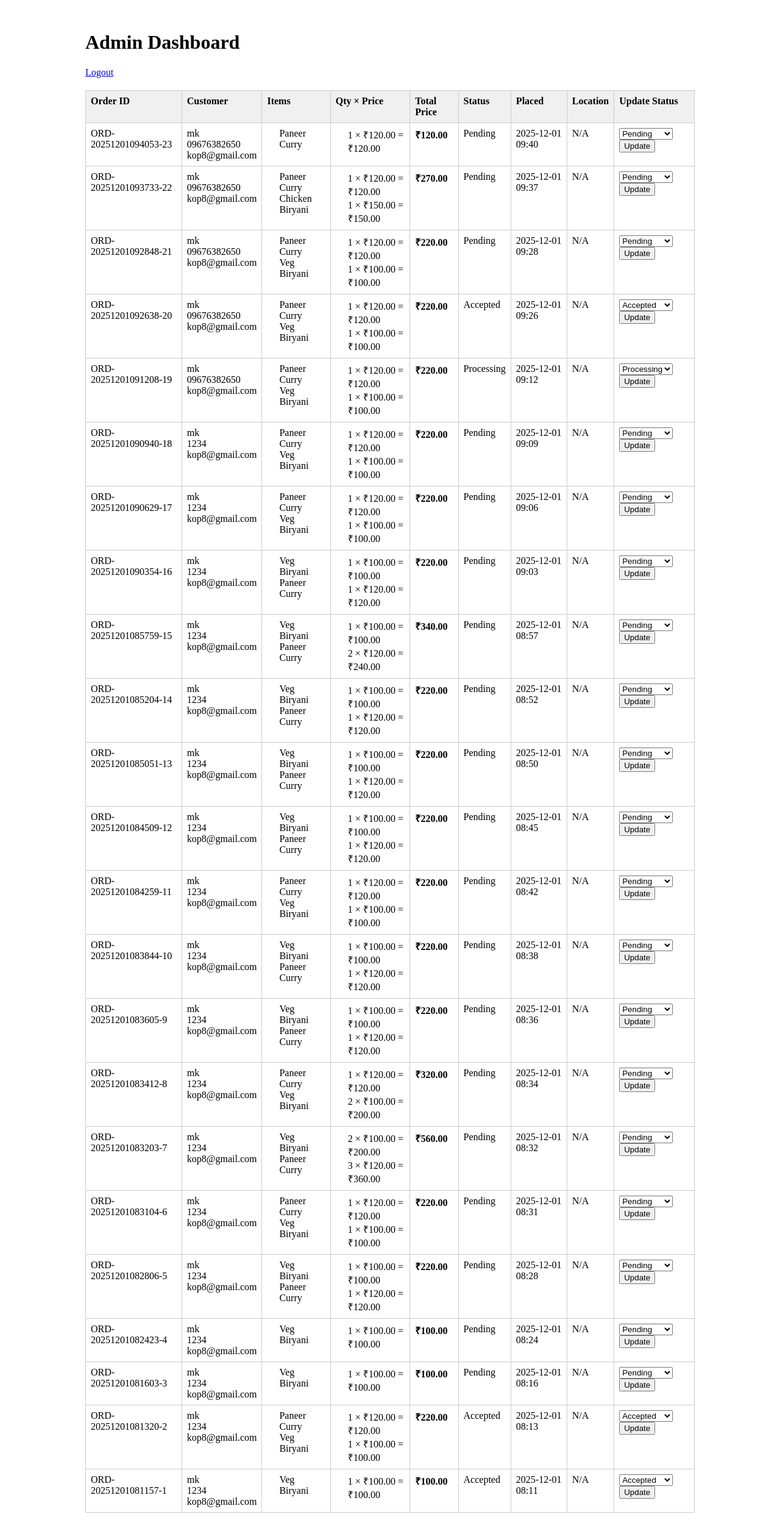
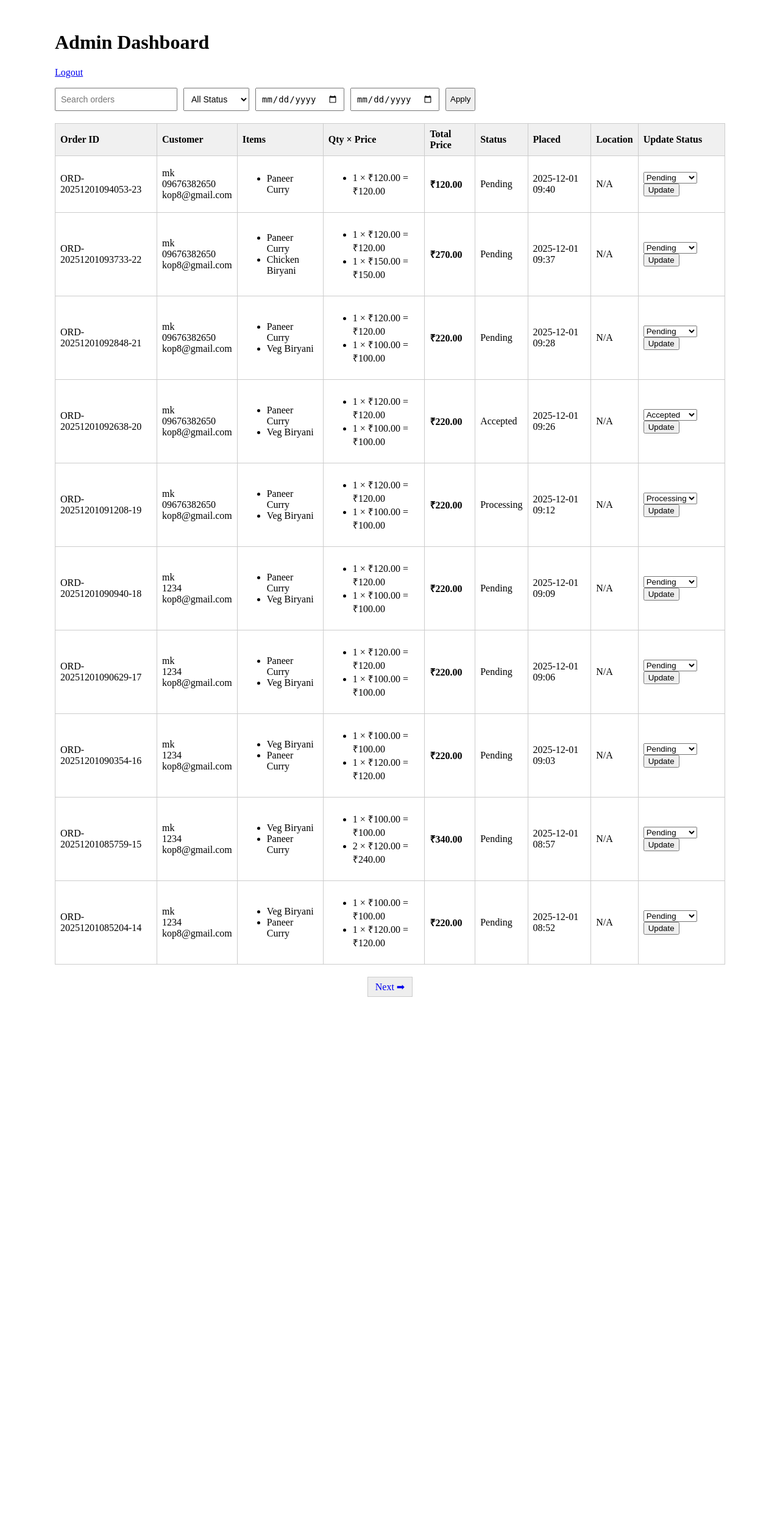
Before and after one commit to veera2121/demoorder_tracking, a Flask app: page /admin/dashboard in a window 1280 px wide. Shown: the whole page at 61% size. After the commit the page ends 1635 px from the top, so only its background shows below. Run offline with Flask 3, Linux system fonts and the light colour scheme; the visitor is signed in with stand-in values (Sample User, id 1).

Commit message:
add changes

```diff
--- a/app.py
+++ b/app.py
@@ -2,6 +2,9 @@ from flask import Flask, render_template, request, redirect, url_for, session, j
 from flask_sqlalchemy import SQLAlchemy
 from datetime import datetime
 from collections import defaultdict
+from sqlalchemy import or_, cast, String
+
+
 import json
 import os
 import requests
@@ -159,22 +162,29 @@ def place_order():
 
     db.session.commit()
 
-    return redirect(url_for("my_orders"))
+    return redirect(url_for("myorders"))
+
 
 
 # ------------------ TRACK ORDERS ------------------
 @app.route("/myorders", methods=["GET", "POST"])
-def my_orders():
+def myorders():
     orders = []
 
     if request.method == "POST":
-        phone = request.form.get("phone", "")
-        email = request.form.get("email", "")
+        phone = request.form.get("phone", "").strip()
+        email = request.form.get("email", "").strip()
 
+        query = Order.query
+
+        # Search by phone or email
         if phone:
-            orders = Order.query.filter_by(phone=phone).all()
+            query = query.filter(Order.phone == phone)
         elif email:
-            orders = Order.query.filter_by(email=email).all()
+            query = query.filter(Order.email == email)
+
+        # ORDER BY latest first (DESCENDING)
+        orders = query.order_by(Order.created_at.desc()).all()
 
     return render_template("myorders.html", orders=orders)
 
@@ -198,15 +208,6 @@ def admin_logout():
     return redirect(url_for("admin_login"))
 
 
-@app.route("/admin/dashboard")
-def admin_dashboard():
-    if not session.get("admin_logged_in"):
-        return redirect(url_for("admin_login"))
-
-    orders = Order.query.order_by(Order.id.desc()).all()
-    return render_template("admin_dashboard.html", orders=orders)
-
-
 @app.route("/admin/update_status/<int:order_db_id>", methods=["POST"])
 def update_status(order_db_id):
     if not session.get("admin_logged_in"):
@@ -217,6 +218,62 @@ def update_status(order_db_id):
     order.status = new_status
     db.session.commit()
     return redirect(url_for("admin_dashboard"))
+
+
+
+@app.route("/admin/dashboard", methods=["GET"])
+def admin_dashboard():
+    if not session.get("admin_logged_in"):
+        return redirect(url_for("admin_login"))
+
+    # ----- Filters -----
+    query = request.args.get("query", "").strip()
+    status_filter = request.args.get("status", "")
+    start_date = request.args.get("start_date", "")
+    end_date = request.args.get("end_date", "")
+
+    # ----- Pagination -----
+    page = int(request.args.get("page", 1))
+    per_page = 10  # items per page
+
+    orders_query = Order.query
+
+    # Search filter
+    if query:
+        orders_query = orders_query.filter(
+            or_(
+                Order.customer_name.contains(query),
+                Order.phone.contains(query),
+                Order.email.contains(query),
+                Order.order_id.contains(query)
+            )
+        )
+
+    # Status filter
+    if status_filter:
+        orders_query = orders_query.filter_by(status=status_filter)
+
+    # Date range filter
+    if start_date:
+        start_dt = datetime.strptime(start_date, "%Y-%m-%d")
+        orders_query = orders_query.filter(Order.created_at >= start_dt)
+
+    if end_date:
+        end_dt = datetime.strptime(end_date + " 23:59:59", "%Y-%m-%d %H:%M:%S")
+        orders_query = orders_query.filter(Order.created_at <= end_dt)
+
+    # Pagination apply
+    orders = orders_query.order_by(Order.created_at.desc()).paginate(page=page, per_page=per_page)
+
+    return render_template(
+        "admin_dashboard.html",
+        orders=orders.items,
+        pagination=orders,
+        query=query,
+        status_filter=status_filter,
+        start_date=start_date,
+        end_date=end_date,
+    )
 
 
 # ------------------ API ------------------
--- a/templates/admin_dashboard.html
+++ b/templates/admin_dashboard.html
@@ -6,12 +6,14 @@
   <title>Admin Dashboard</title>
 
   <style>
-    .container { max-width: 1000px; margin: 20px auto; padding: 10px; }
+    .container { max-width: 1100px; margin: 20px auto; padding: 10px; }
     table { width: 100%; border-collapse: collapse; margin-top: 20px; }
-    th, td { border: 1px solid #ccc; padding: 8px; text-align: left; vertical-align: top; }
+    th, td { border: 1px solid #ccc; padding: 8px; text-align: left; }
     th { background: #f0f0f0; }
-    ul { margin: 0; padding-left: 20px; list-style: none; }
-    form { margin: 0; }
+    .filters { display: flex; gap: 10px; margin-top: 10px; flex-wrap: wrap; }
+    .filters input, .filters select { padding: 8px; font-size: 14px; }
+    .pagination { margin-top: 20px; display: flex; justify-content: center; gap: 10px; }
+    .pagination a { padding: 6px 12px; background: #eee; border: 1px solid #ccc; text-decoration: none; }
   </style>
 </head>
 <body>
@@ -22,7 +24,26 @@
 
 <div class="container">
   <h1>Admin Dashboard</h1>
+
   <p><a href="{{ url_for('admin_logout') }}">Logout</a></p>
+
+  <!-- FILTER BAR -->
+  <form method="GET" action="" class="filters">
+    <input type="text" name="query" placeholder="Search orders"
+           value="{{ query }}">
+
+    <select name="status">
+      <option value="">All Status</option>
+      {% for s in ['Pending','Accepted','Processing','ontheway','Completed','Cancelled'] %}
+        <option value="{{ s }}" {% if status_filter == s %}selected{% endif %}>{{ s }}</option>
+      {% endfor %}
+    </select>
+
+    <input type="date" name="start_date" value="{{ start_date }}">
+    <input type="date" name="end_date" value="{{ end_date }}">
+
+    <button type="submit">Apply</button>
+  </form>
 
   {% if orders %}
     <table>
@@ -52,7 +73,6 @@
             {{ o.email }}
           </td>
 
-          <!-- ITEM NAMES -->
           <td>
             <ul>
               {% for item in o.items %}
@@ -61,7 +81,6 @@
             </ul>
           </td>
 
-          <!-- SUBTOTAL PER ITEM -->
           <td>
             <ul>
               {% for item in o.items %}
@@ -73,27 +92,25 @@
             </ul>
           </td>
 
-          <!-- FINAL TOTAL PRICE (BACKEND CALCULATION) -->
           <td><strong>₹{{ "%.2f"|format(o.total_price()) }}</strong></td>
 
           <td>{{ o.status }}</td>
+
           <td>{{ o.created_at.strftime('%Y-%m-%d %H:%M') }}</td>
 
-          <!-- LOCATION -->
           <td>
             {% if o.latitude and o.longitude %}
-              <a href="https://www.google.com/maps?q={{ o.latitude }},{{ o.longitude }}" target="_blank">View Map</a>
+              <a href="https://www.google.com/maps?q={{ o.latitude }},{{ o.longitude }}" target="_blank">Map</a>
             {% else %}
               N/A
             {% endif %}
           </td>
 
-          <!-- UPDATE STATUS -->
           <td>
             <form method="POST" action="{{ url_for('update_status', order_db_id=o.id) }}">
               <select name="status">
                 {% for s in ['Pending','Accepted','Processing','ontheway','Completed','Cancelled'] %}
-                  <option value="{{ s }}" {% if o.status == s %}selected{% endif %}>{{ s|capitalize }}</option>
+                  <option value="{{ s }}" {% if o.status == s %}selected{% endif %}>{{ s }}</option>
                 {% endfor %}
               </select>
               <button type="submit">Update</button>
@@ -102,12 +119,22 @@
 
         </tr>
         {% endfor %}
-
       </tbody>
     </table>
 
+    <!-- PAGINATION -->
+    <div class="pagination">
+      {% if pagination.has_prev %}
+        <a href="?page={{ pagination.prev_num }}&query={{ query }}&status={{ status_filter }}&start_date={{ start_date }}&end_date={{ end_date }}">⬅ Prev</a>
+      {% endif %}
+
+      {% if pagination.has_next %}
+        <a href="?page={{ pagination.next_num }}&query={{ query }}&status={{ status_filter }}&start_date={{ start_date }}&end_date={{ end_date }}">Next ➡</a>
+      {% endif %}
+    </div>
+
   {% else %}
-    <p>No orders yet.</p>
+    <p>No orders found.</p>
   {% endif %}
 </div>
 
```
Also changed, not shown: instance/orders.db.
